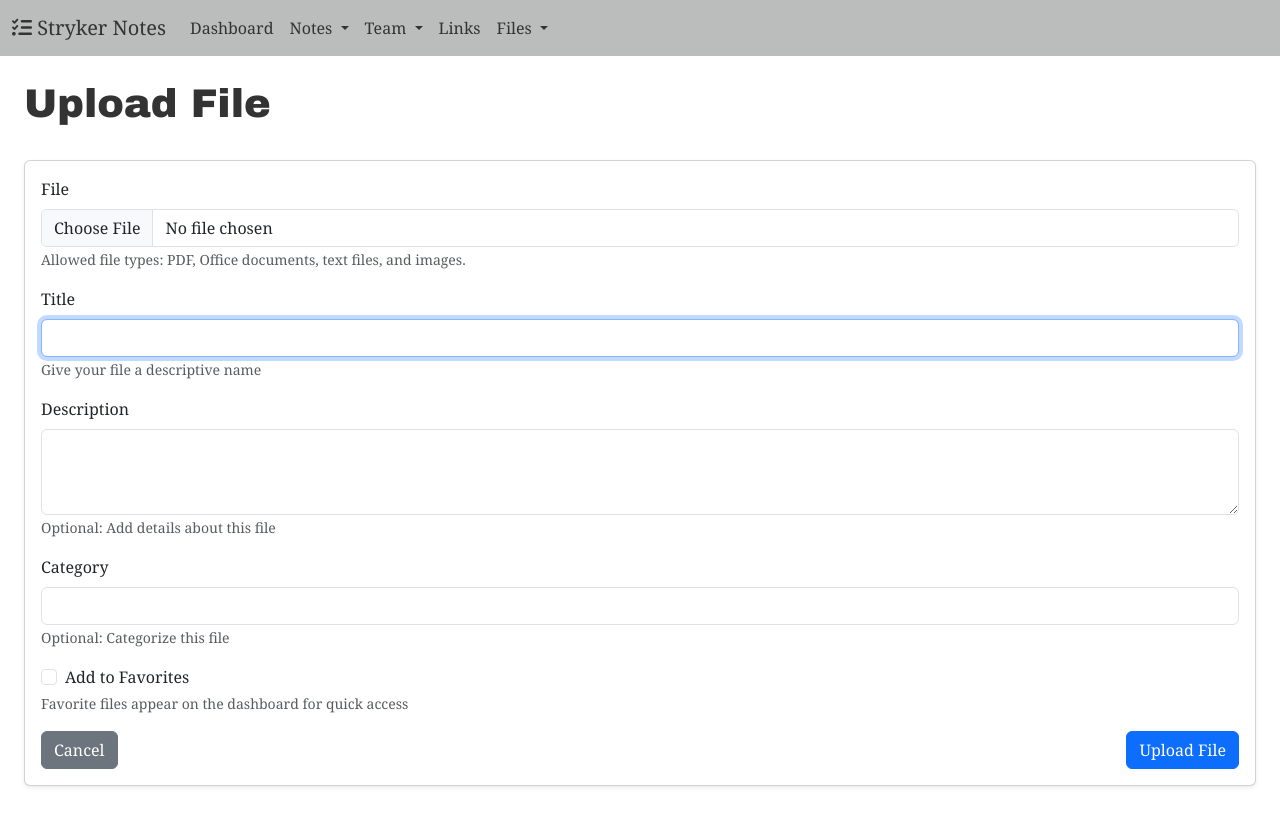
After one commit to zbreeden007/StrykerNotes, a Flask app: page /files/new in a window 1280 px wide. The commit adds this page. Run offline with Flask 3, Linux system fonts and the light colour scheme; data comes from the database, SQL or seed files in the repository; some libraries are stand-ins or nearby versions.

Commit message:
Changes - 3.19 @ 12:21 PM

```diff
--- a/forms.py
+++ b/forms.py
@@ -1,5 +1,5 @@
 from flask_wtf import FlaskForm
-from flask_wtf.file import FileField, FileAllowed
+from flask_wtf.file import FileField, FileAllowed, FileRequired
 from wtforms import StringField, TextAreaField, BooleanField, SelectField, SubmitField, IntegerField
 from wtforms.validators import DataRequired, Length, Optional
 from wtforms.fields import DateField
@@ -61,6 +61,18 @@ class LinkForm(FlaskForm):
     is_favorite = BooleanField('Add to Favorites')
     submit = SubmitField('Save Link')
 
+class FileForm(FlaskForm):
+    file = FileField('File', validators=[
+        FileRequired(),
+        FileAllowed(['pdf', 'doc', 'docx', 'xls', 'xlsx', 'ppt', 'pptx', 'txt', 'csv', 'jpg', 'jpeg', 'png', 'gif'],
+                   'Allowed file types: PDF, Office documents, text files, and images.')
+    ])
+    title = StringField('Title', validators=[DataRequired(), Length(max=100)])
+    description = TextAreaField('Description')
+    category = StringField('Category', validators=[Length(max=50)])
+    is_favorite = BooleanField('Add to Favorites')
+    submit = SubmitField('Upload File')
+
 class UserPreferenceForm(FlaskForm):
     theme = SelectField('Theme', choices=[('light', 'Light'), ('dark', 'Dark'), ('blue', 'Blue'), ('green', 'Green')])
     font_family = SelectField('Font Family', choices=[
--- a/routes.py
+++ b/routes.py
@@ -1,10 +1,10 @@
-from flask import Blueprint, render_template, request, redirect, url_for, flash, jsonify, abort
+from flask import Blueprint, render_template, request, redirect, url_for, flash, jsonify, abort, send_from_directory
 from datetime import datetime
 import os
 import markdown
 from werkzeug.utils import secure_filename
-from models import db, Note, Todo, TodoList, TeamMember, MemberTask, Link, UserPreference, MemberProject, MemberNote, MemberDevelopment, TeamPriority
-from forms import NoteForm, TodoForm, TeamMemberForm, MemberTaskForm, LinkForm, UserPreferenceForm, MemberProjectForm, MemberNoteForm, MemberDevelopmentForm
+from models import db, Note, Todo, TodoList, TeamMember, MemberTask, Link, UserPreference, MemberProject, MemberNote, MemberDevelopment, TeamPriority, File
+from forms import NoteForm, TodoForm, TeamMemberForm, MemberTaskForm, LinkForm, UserPreferenceForm, MemberProjectForm, MemberNoteForm, MemberDevelopmentForm, FileForm
 from forms import ProjectForm, TaskForm, DevelopmentForm, TeamPriorityForm
 from PIL import Image
 
@@ -15,6 +15,7 @@ team = Blueprint('team', __name__, url_prefix='/team')
 links = Blueprint('links', __name__, url_prefix='/links')
 settings = Blueprint('settings', __name__, url_prefix='/settings')
 todos = Blueprint('todos', __name__, url_prefix='/todos')  # Keep for redirects
+files = Blueprint('files', __name__, url_prefix='/files')  # New blueprint for files
 
 # This should replace the existing inject_preferences function in routes.py
 @main.app_context_processor
@@ -95,6 +96,48 @@ def save_profile_picture(form_picture):
 
     return picture_path
 
+# Function to save uploaded files
+def save_uploaded_file(form_file):
+    # Generate a secure filename
+    filename = secure_filename(form_file.filename)
+    # Create a unique filename to avoid overwriting
+    unique_filename = f"{datetime.utcnow().strftime('%Y%m%d%H%M%S')}_{filename}"
+    # Set the path
+    file_path = os.path.join('static', 'uploads', 'files', unique_filename)
+    # Ensure directory exists
+    os.makedirs(os.path.dirname(file_path), exist_ok=True)
+
+    # Save the file
+    form_file.save(file_path)
+
+    # Get file size
+    file_size = os.path.getsize(file_path)
+
+    # Determine file type based on extension
+    _, ext = os.path.splitext(filename)
+    ext = ext.lower().lstrip('.')
+
+    # Map extensions to file types
+    file_type_map = {
+        'pdf': 'PDF',
+        'doc': 'Word',
+        'docx': 'Word',
+        'xls': 'Excel',
+        'xlsx': 'Excel',
+        'ppt': 'PowerPoint',
+        'pptx': 'PowerPoint',
+        'txt': 'Text',
+        'csv': 'CSV',
+        'jpg': 'Image',
+        'jpeg': 'Image',
+        'png': 'Image',
+        'gif': 'Image'
+    }
+
+    file_type = file_type_map.get(ext, 'Other')
+
+    return file_path, file_size, file_type
+
 # Helper function to convert Markdown to HTML
 def convert_markdown_to_html(markdown_text):
     if not markdown_text:
@@ -130,6 +173,7 @@ def index():
 
     team_members = TeamMember.query.all()
     favorite_links = Link.query.filter_by(is_favorite=True).all()
+    favorite_files = File.query.filter_by(is_favorite=True).all()
 
     # Convert markdown to HTML for all notes
     for note in recent_notes + permanent_notes:
@@ -145,6 +189,7 @@ def index():
                           todo_form=todo_form,
                           team_members=team_members,
                           favorite_links=favorite_links,
+                          favorite_files=favorite_files,
                           team_priorities=team_priorities,
                           priority_form=priority_form,
                           now=now)
@@ -425,6 +470,126 @@ def save_note_ajax():
         'title': note.title,
         'updated_at': note.updated_at.strftime('%Y-%m-%d %H:%M:%S')
     })
+
+# Files routes
+@files.route('/')
+def all_files():
+    files_list = File.query.order_by(File.created_at.desc()).all()
+    return render_template('all_files.html', files=files_list)
+
+@files.route('/new', methods=['GET', 'POST'])
+def new_file():
+    form = FileForm()
+    if form.validate_on_submit():
+        try:
+            file_path, file_size, file_type = save_uploaded_file(form.file.data)
+
+            # Create file record in database
+            file = File(
+                filename=form.title.data or form.file.data.filename,
+                filepath=file_path,
+                description=form.description.data,
+                filetype=file_type,
+                filesize=file_size,
+                category=form.category.data,
+                is_favorite=form.is_favorite.data
+            )
+            db.session.add(file)
+            db.session.commit()
+            flash('File uploaded successfully!', 'success')
+            return redirect(url_for('files.all_files'))
+        except Exception as e:
+            flash(f'Error uploading file: {str(e)}', 'danger')
+
+    return render_template('file_form.html', form=form, is_new=True)
+
+@files.route('/<int:file_id>', methods=['GET'])
+def view_file(file_id):
+    file = File.query.get_or_404(file_id)
+    return render_template('file_view.html', file=file)
+
+@files.route('/<int:file_id>/edit', methods=['GET', 'POST'])
+def edit_file(file_id):
+    file = File.query.get_or_404(file_id)
+    form = FileForm(obj=file)
+
+    # We don't require a new file upload when editing
+    form.file.validators = []
+    if form.file.data is None:
+        del form.file
+
+    if form.validate_on_submit():
+        # Update file metadata
+        file.filename = form.title.data
+        file.description = form.description.data
+        file.category = form.category.data
+        file.is_favorite = form.is_favorite.data
+
+        # If a new file is uploaded, replace the old one
+        if hasattr(form, 'file') and form.file.data:
+            # Delete old file if it exists
+            if os.path.exists(file.filepath):
+                try:
+                    os.remove(file.filepath)
+                except Exception as e:
+                    print(f"Error deleting old file: {e}")
+
+            # Save new file
+            file_path, file_size, file_type = save_uploaded_file(form.file.data)
+            file.filepath = file_path
+            file.filesize = file_size
+            file.filetype = file_type
+
+        db.session.commit()
+        flash('File updated successfully!', 'success')
+        return redirect(url_for('files.all_files'))
+
+    return render_template('file_form.html', form=form, file=file, is_new=False)
+
+@files.route('/<int:file_id>/delete', methods=['POST'])
+def delete_file(file_id):
+    file = File.query.get_or_404(file_id)
+
+    # Delete physical file
+    if file.filepath and os.path.exists(file.filepath):
+        try:
+            os.remove(file.filepath)
+        except Exception as e:
+            print(f"Error deleting file: {e}")
+
+    # Delete database record
+    db.session.delete(file)
+    db.session.commit()
+    flash('File deleted successfully!', 'success')
+    return redirect(url_for('files.all_files'))
+
+@files.route('/<int:file_id>/download')
+def download_file(file_id):
+    file = File.query.get_or_404(file_id)
+
+    # Extract directory and filename from the filepath
+    directory = os.path.dirname(file.filepath)
+    filename = os.path.basename(file.filepath)
+
+    # Use send_from_directory to send the file
+    return send_from_directory(
+        directory,
+        filename,
+        as_attachment=True,
+        download_name=secure_filename(file.filename)
+    )
+
+@files.route('/<int:file_id>/toggle_favorite', methods=['POST'])
+def toggle_favorite(file_id):
+    file = File.query.get_or_404(file_id)
+    file.is_favorite = not file.is_favorite
+    db.session.commit()
+
+    # Check if we should return to the dashboard or files page
+    referer = request.headers.get('Referer')
+    if referer and 'files' in referer:
+        return redirect(url_for('files.all_files'))
+    return redirect(url_for('main.index'))
 
 # Team member routes
 @team.route('/')
@@ -901,3 +1066,4 @@ def register_blueprints(app):
     app.register_blueprint(links)
     app.register_blueprint(settings)
     app.register_blueprint(todos)  # Keep this to handle redirects
+    app.register_blueprint(files)  # Register the new files blueprint
--- a/templates/base.html
+++ b/templates/base.html
@@ -105,6 +105,15 @@
           <li class="nav-item">
             <a class="nav-link" href="{{ url_for('links.all_links') }}">Links</a>
           </li>
+          <li class="nav-item dropdown">
+            <a class="nav-link dropdown-toggle" href="#" id="filesDropdown" role="button" data-bs-toggle="dropdown" aria-expanded="false">
+              Files
+            </a>
+            <ul class="dropdown-menu" aria-labelledby="filesDropdown">
+              <li><a class="dropdown-item" href="{{ url_for('files.all_files') }}">All Files</a></li>
+              <li><a class="dropdown-item" href="{{ url_for('files.new_file') }}">Upload File</a></li>
+            </ul>
+          </li>
         </ul>
         <!-- Settings button removed per new requirements -->
       </div>
--- /dev/null
+++ b/templates/file_form.html
@@ -0,0 +1,87 @@
+{% extends 'base.html' %}
+
+{% block title %}{% if is_new %}Upload File{% else %}Edit File{% endif %} - Stryker Notes{% endblock %}
+
+{% block content %}
+<div class="d-flex justify-content-between align-items-center mb-4">
+    <h1>{% if is_new %}Upload File{% else %}Edit File{% endif %}</h1>
+
+    {% if not is_new %}
+    <div>
+        <button type="button" class="btn btn-danger" data-bs-toggle="modal" data-bs-target="#deleteFileModal">
+            <i class="fas fa-trash"></i> Delete
+        </button>
+    </div>
+    {% endif %}
+</div>
+
+<div class="card">
+    <div class="card-body">
+        <form method="post" enctype="multipart/form-data">
+            {{ form.csrf_token }}
+
+            {% if is_new %}
+            <div class="mb-3">
+                {{ form.file.label(class="form-label") }}
+                {{ form.file(class="form-control", required=true) }}
+                <small class="text-muted">Allowed file types: PDF, Office documents, text files, and images.</small>
+            </div>
+            {% endif %}
+
+            <div class="mb-3">
+                {{ form.title.label(class="form-label") }}
+                {{ form.title(class="form-control", required=true, autofocus=true) }}
+                <small class="text-muted">Give your file a descriptive name</small>
+            </div>
+
+            <div class="mb-3">
+                {{ form.description.label(class="form-label") }}
+                {{ form.description(class="form-control", rows=3) }}
+                <small class="text-muted">Optional: Add details about this file</small>
+            </div>
+
+            <div class="mb-3">
+                {{ form.category.label(class="form-label") }}
+                {{ form.category(class="form-control") }}
+                <small class="text-muted">Optional: Categorize this file</small>
+            </div>
+
+            <div class="mb-3">
+                <div class="form-check">
+                    {{ form.is_favorite(class="form-check-input") }}
+                    {{ form.is_favorite.label(class="form-check-label") }}
+                </div>
+                <small class="text-muted">Favorite files appear on the dashboard for quick access</small>
+            </div>
+
+            <div class="d-flex justify-content-between">
+                <a href="{{ url_for('files.all_files') }}" class="btn btn-secondary">Cancel</a>
+                {{ form.submit(class="btn btn-primary") }}
+            </div>
+        </form>
+    </div>
+</div>
+
+{% if not is_new %}
+<!-- Delete Confirmation Modal -->
+<div class="modal fade" id="deleteFileModal" tabindex="-1" aria-labelledby="deleteFileModalLabel" aria-hidden="true">
+    <div class="modal-dialog">
+        <div class="modal-content">
+            <div class="modal-header">
+                <h5 class="modal-title" id="deleteFileModalLabel">Confirm Deletion</h5>
+                <button type="button" class="btn-close" data-bs-dismiss="modal" aria-label="Close"></button>
+            </div>
+            <div class="modal-body">
+                Are you sure you want to delete the file "{{ file.filename }}"? This cannot be undone.
+            </div>
+            <div class="modal-footer">
+                <button type="button" class="btn btn-secondary" data-bs-dismiss="modal">Cancel</button>
+                <form action="{{ url_for('files.delete_file', file_id=file.id) }}" method="post">
+                    <button type="submit" class="btn btn-danger">Delete</button>
+                </form>
+            </div>
+        </div>
+    </div>
+</div>
+{% endif %}
+{% endblock %}
```
Also changed, not shown: models.py (+14 -0 lines), templates/all_files.html (added, +149 -0 lines), templates/index.html (+40 -0 lines).
